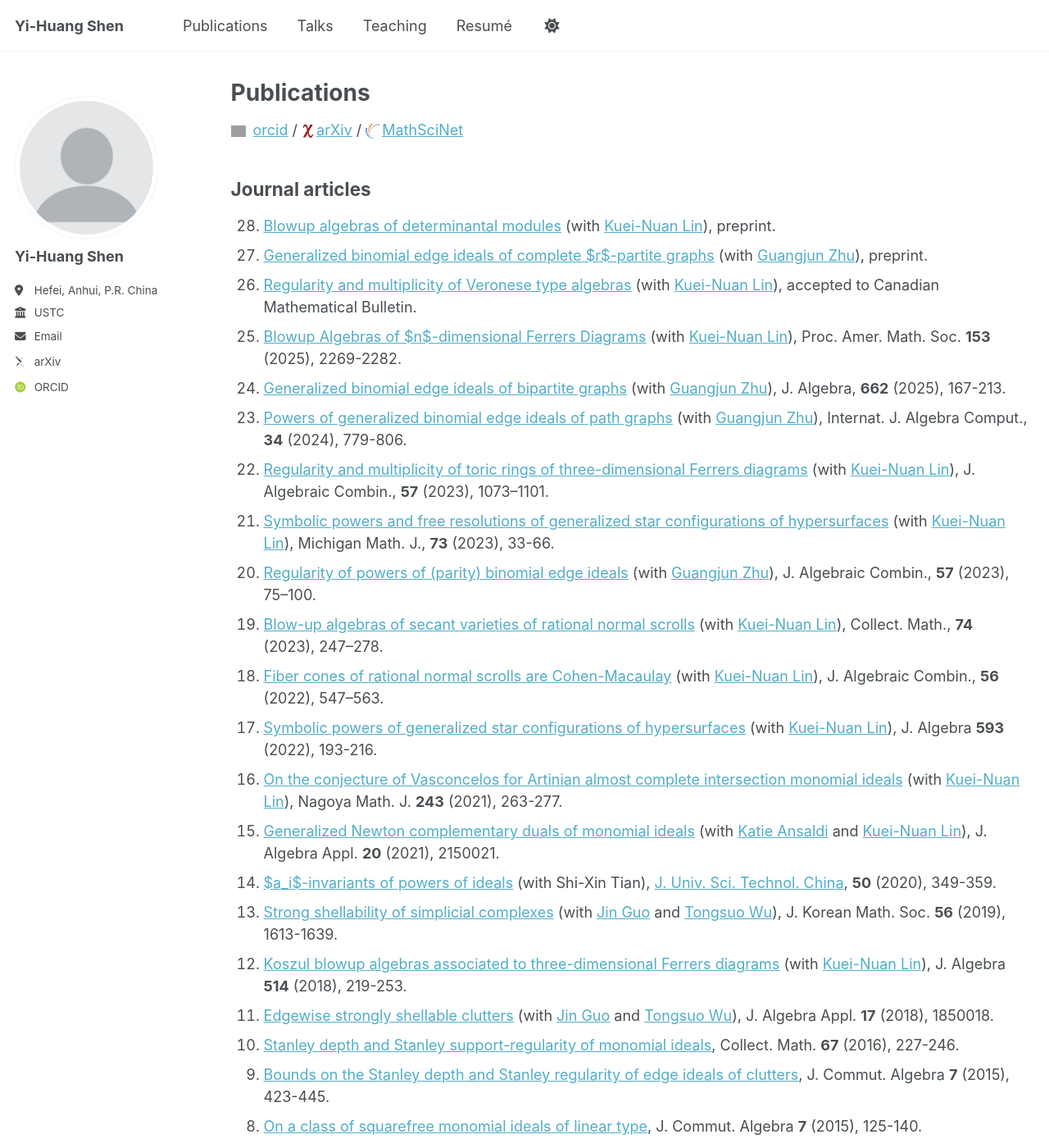
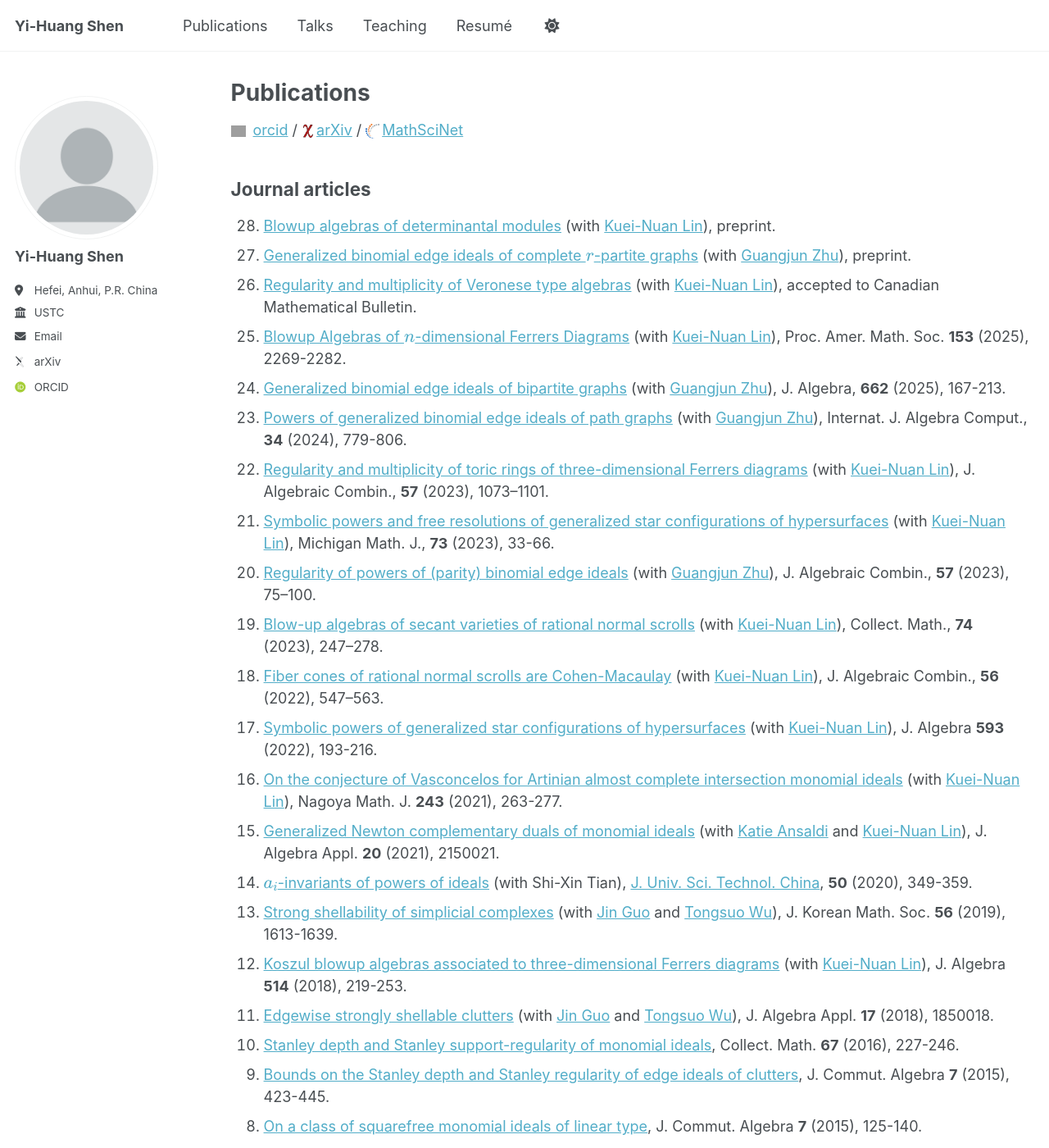
Before and after one commit to YiHuangShen-USTC/YiHuangShen-USTC.github.io, a Jekyll site: the page built from _pages/publications.md, in a window 1280 px wide and 1400 px high. Shown: the whole window at 82% size. Built offline with Jekyll 4.4.1, drawn with Linux system fonts in a browser that asks for light colours; some web fonts are replaced; a script that is not in the unit is left out; grey boxes are pictures that could not be loaded.

Commit message:
latex in md

```diff
--- a/_pages/publications.md
+++ b/_pages/publications.md
@@ -12,9 +12,9 @@ author_profile: true
 ## Journal articles
 <ol reversed>
 <li><a href="https://arxiv.org/abs/2408.01903">Blowup algebras of determinantal modules</a> (with <a href="https://sites.psu.edu/kul20/">Kuei-Nuan Lin</a>), preprint.  </li>
-<li><a href="https://arxiv.org/abs/2312.11807">Generalized binomial edge ideals of complete $r$-partite graphs</a> (with <a href="http://web.suda.edu.cn/zhuguangjun/">Guangjun Zhu</a>), preprint.</li>
+<li><a href="https://arxiv.org/abs/2312.11807">Generalized binomial edge ideals of complete \(r\)-partite graphs</a> (with <a href="http://web.suda.edu.cn/zhuguangjun/">Guangjun Zhu</a>), preprint.</li>
 <li><a href="https://arxiv.org/abs/2305.01859">Regularity and multiplicity of Veronese type algebras</a> (with <a href="https://sites.psu.edu/kul20/">Kuei-Nuan Lin</a>), accepted to Canadian Mathematical Bulletin.</li>
-<li><a href="https://doi.org/10.1090/proc/17249">Blowup Algebras of $n$-dimensional Ferrers Diagrams</a> (with <a href="https://sites.psu.edu/kul20/">Kuei-Nuan Lin</a>), Proc. Amer. Math. Soc. <b>153</b> (2025), 2269-2282.</li>
+<li><a href="https://doi.org/10.1090/proc/17249">Blowup Algebras of \(n\)-dimensional Ferrers Diagrams</a> (with <a href="https://sites.psu.edu/kul20/">Kuei-Nuan Lin</a>), Proc. Amer. Math. Soc. <b>153</b> (2025), 2269-2282.</li>
 <li><a href="https://doi.org/10.1016/j.jalgebra.2024.08.026">Generalized binomial edge ideals of bipartite graphs</a> (with <a href="http://web.suda.edu.cn/zhuguangjun/">Guangjun Zhu</a>), J. Algebra, <b>662</b> (2025), 167-213.</li>
 <li><a href="https://www.worldscientific.com/doi/abs/10.1142/S0218196724500292">Powers of generalized binomial edge ideals of path graphs</a> (with <a href="http://web.suda.edu.cn/zhuguangjun/">Guangjun Zhu</a>), Internat. J. Algebra Comput., <b>34</b> (2024), 779-806.</li>
 <li><a href="https://link.springer.com/article/10.1007/s10801-023-01217-7">Regularity and multiplicity of toric rings of three-dimensional Ferrers diagrams</a> (with <a href="https://sites.psu.edu/kul20/">Kuei-Nuan Lin</a>), J. Algebraic Combin., <b>57</b> (2023), 1073–1101.</li>
@@ -25,7 +25,7 @@ author_profile: true
 <li><a href="https://doi.org/10.1016/j.jalgebra.2021.11.015">Symbolic powers of generalized star configurations of hypersurfaces</a> (with <a href="https://sites.psu.edu/kul20/">Kuei-Nuan Lin</a>), J. Algebra  <b>593</b> (2022), 193-216.</li>
 <li><a href="http://dx.doi.org/10.1017/nmj.2019.42">On the conjecture of Vasconcelos for Artinian almost complete intersection monomial ideals</a> (with <a href="https://sites.psu.edu/kul20/">Kuei-Nuan Lin</a>), Nagoya Math. J. <b>243</b> (2021), 263-277.</li>
 <li><a href="https://doi.org/10.1142/S0219498821500213">Generalized Newton complementary duals of monomial ideals</a> (with <a href="http://www.kzoo.edu/faculty/index.php?name=kansaldi">Katie Ansaldi</a> and <a href="https://sites.psu.edu/kul20/">Kuei-Nuan Lin</a>), J. Algebra Appl. <b>20</b> (2021), 2150021.</li>
-<li><a href="http://just-cn.ustc.edu.cn/EN/10.3969/j.issn.0253-2778.2020.03.013">$a_i$-invariants of powers of ideals</a> (with Shi-Xin Tian), <a href="http://just-cn.ustc.edu.cn/EN/0253-2778/home.shtml">J. Univ. Sci. Technol. China</a>, <b>50</b> (2020), 349-359.</li>
+<li><a href="http://just-cn.ustc.edu.cn/EN/10.3969/j.issn.0253-2778.2020.03.013">\(a_i\)-invariants of powers of ideals</a> (with Shi-Xin Tian), <a href="http://just-cn.ustc.edu.cn/EN/0253-2778/home.shtml">J. Univ. Sci. Technol. China</a>, <b>50</b> (2020), 349-359.</li>
 <li><a href="http://jkms.kms.or.kr/journal/view.html?doi=10.4134/JKMS.j180831">Strong shellability of simplicial complexes</a> (with <a href="http://www.hainu.edu.cn/stm/xinxi/2015312/10410789.shtml#19">Jin Guo</a> and <a href="http://math.sjtu.edu.cn/faculty/wuts/English.htm">Tongsuo Wu</a>), J. Korean Math. Soc. <b>56</b> (2019), 1613-1639.</li>
 <li> <a href="https://www.sciencedirect.com/science/article/pii/S0021869318304903">Koszul blowup algebras associated to three-dimensional Ferrers diagrams</a> (with <a href="https://sites.psu.edu/kul20/">Kuei-Nuan Lin</a>),  J. Algebra <b>514</b> (2018), 219-253.  </li>
 <li><a href="http://www.worldscientific.com/doi/abs/10.1142/S0219498818500184">Edgewise strongly shellable clutters</a> (with <a href="http://www.hainu.edu.cn/stm/xinxi/2015312/10410789.shtml#19">Jin Guo</a> and <a href="http://math.sjtu.edu.cn/faculty/wuts/English.htm">Tongsuo Wu</a>), J. Algebra Appl. <b>17</b> (2018), 1850018.</li>
```
Also changed, not shown: 1 other file.
